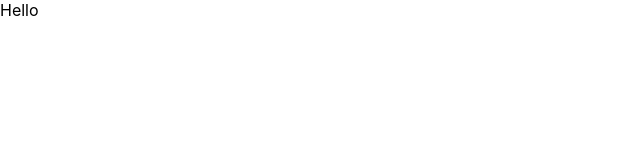
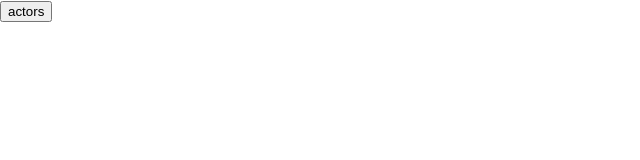
Before and after one commit to filipion/sakila-app, a React (Create React App) app: page / in a window 1280 px wide. Shown: the top 160 px of the page, without its empty margins (0-640 px from the left). Built offline with nearby package versions, Linux system fonts and the light colour scheme.

Commit message:
Connect to backend through proxy

```diff
--- a/package.json
+++ b/package.json
@@ -1,4 +1,5 @@
 {
+  "proxy": "http://localhost:8080",
   "name": "sakila-app",
   "version": "0.1.0",
   "private": true,
--- a/src/App.js
+++ b/src/App.js
@@ -1,11 +1,17 @@
 import './App.css';
-import useSWR from "swr"
+
+const fetcher = (url) => async () => {
+  let r = await fetch(`/${url}`)
+  console.log(r)
+  let actors = await r.json()
+  console.log(actors)
+}
 
 function App() {
   return (
-    <div>
-      Hello
-    </div>
+    <button onClick={fetcher('actors')}>
+      actors
+    </button>
   );
 }
 
```
